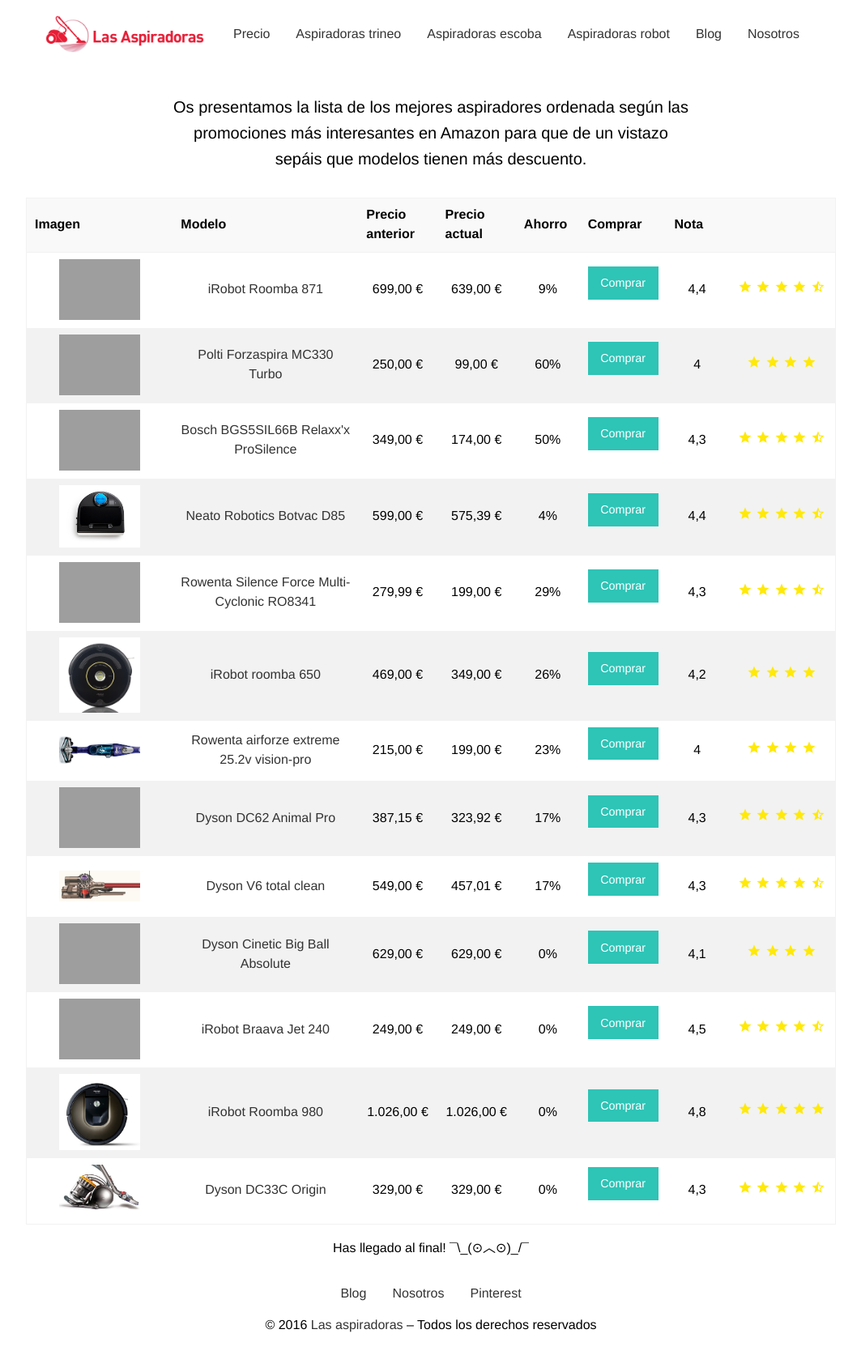
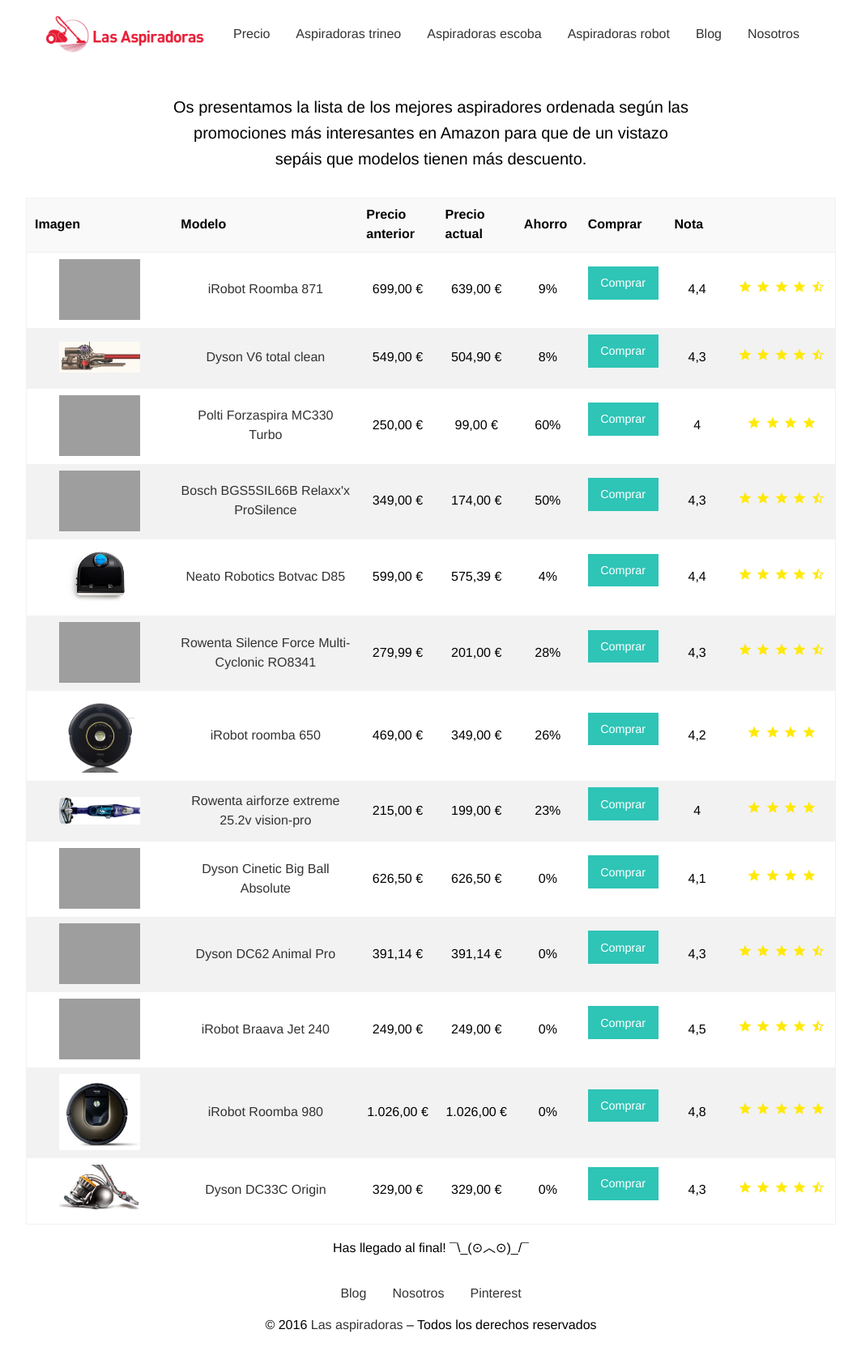
Before and after one commit to Puturru84/aspirador, a Jekyll site: the page built from _pages/tabla-precios-mejores-aspiradoras.md, in a window 1280 px wide. Shown: the whole page at 81% size, without its empty margins (108-1171 px from the left). Built offline with Jekyll 4.4.1, drawn with Linux system fonts in a browser that asks for light colours; a script that is not in the unit is left out.

Commit message:
price fixed

```diff
--- a/products/_posts/2016-11-22-test-dyson-cinetic-big-ball-absolute.md
+++ b/products/_posts/2016-11-22-test-dyson-cinetic-big-ball-absolute.md
@@ -39,8 +39,8 @@
 power-regulation: "-"
 clasification: "4,1"
 comments: "Desplazamientos comodos y accesorios unicos"
-price-before: "629,00 €"
-price-now: "629,00 €"
+price-before: "626,50 €"
+price-now: "626,50 €"
 discount: "0%"
 stars: "4"
 link: "http://amzn.to/2gOFIXF"
--- a/products/_posts/2016-11-22-test-dyson-dc62-animalpro.md
+++ b/products/_posts/2016-11-22-test-dyson-dc62-animalpro.md
@@ -29,9 +29,9 @@
 brush-op: "4"
 clasification: "4,3"
 comments: "Resultados excelentes y comodidad"
-price-before: "387,15  €"
-price-now: "323,92  €"
-discount: "17%"
+price-before: "391,14  €"
+price-now: "391,14  €"
+discount: "0%"
 stars: "4.5"
 link: "http://amzn.to/2gOG54v"
 ---
--- a/products/_posts/2016-11-22-test-dyson-v6-total-clean.md
+++ b/products/_posts/2016-11-22-test-dyson-v6-total-clean.md
@@ -30,8 +30,8 @@
 clasification: "4,3"
 comments: "Resultados excelentes y comodidad"
 price-before: "549,00 €"
-price-now: "457,01  €"
-discount: "17%"
+price-now: "504,90 €"
+discount: "8%"
 stars: "4.5"
 link: "http://amzn.to/2hmlhCc"
 ---
--- a/products/_posts/2016-11-22-test-rowenta-silenceforcemulti-ciclonic-RO8341.md
+++ b/products/_posts/2016-11-22-test-rowenta-silenceforcemulti-ciclonic-RO8341.md
@@ -40,8 +40,8 @@
 clasification: "4,3"
 comments: "El mejor compromiso calidad precio"
 price-before: "279,99 €"
-price-now: "199,00 €"
-discount: "29%"
+price-now: "201,00 €"
+discount: "28%"
 stars: "4.5"
 link: "http://amzn.to/2hmohyy"
 ---
```
